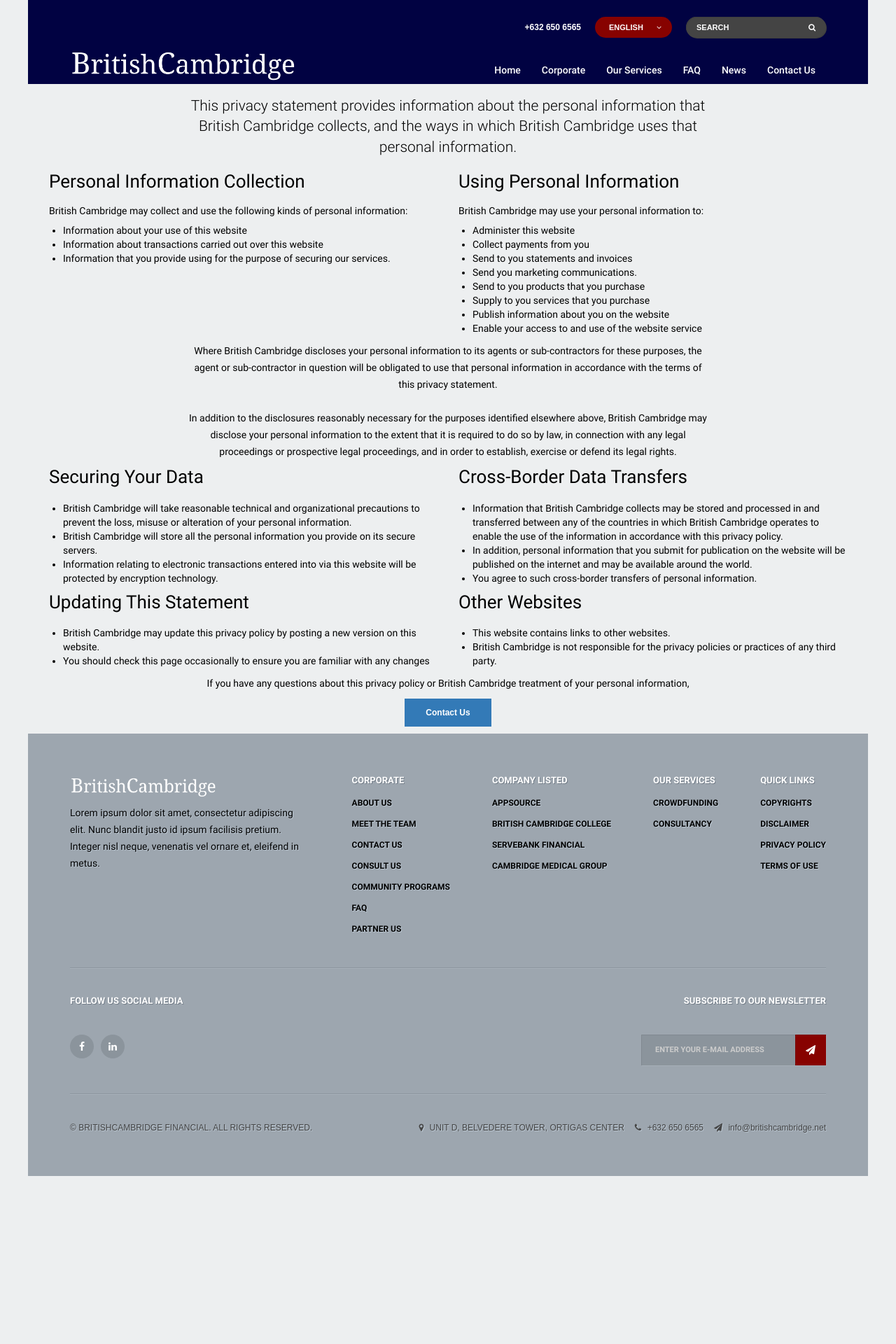
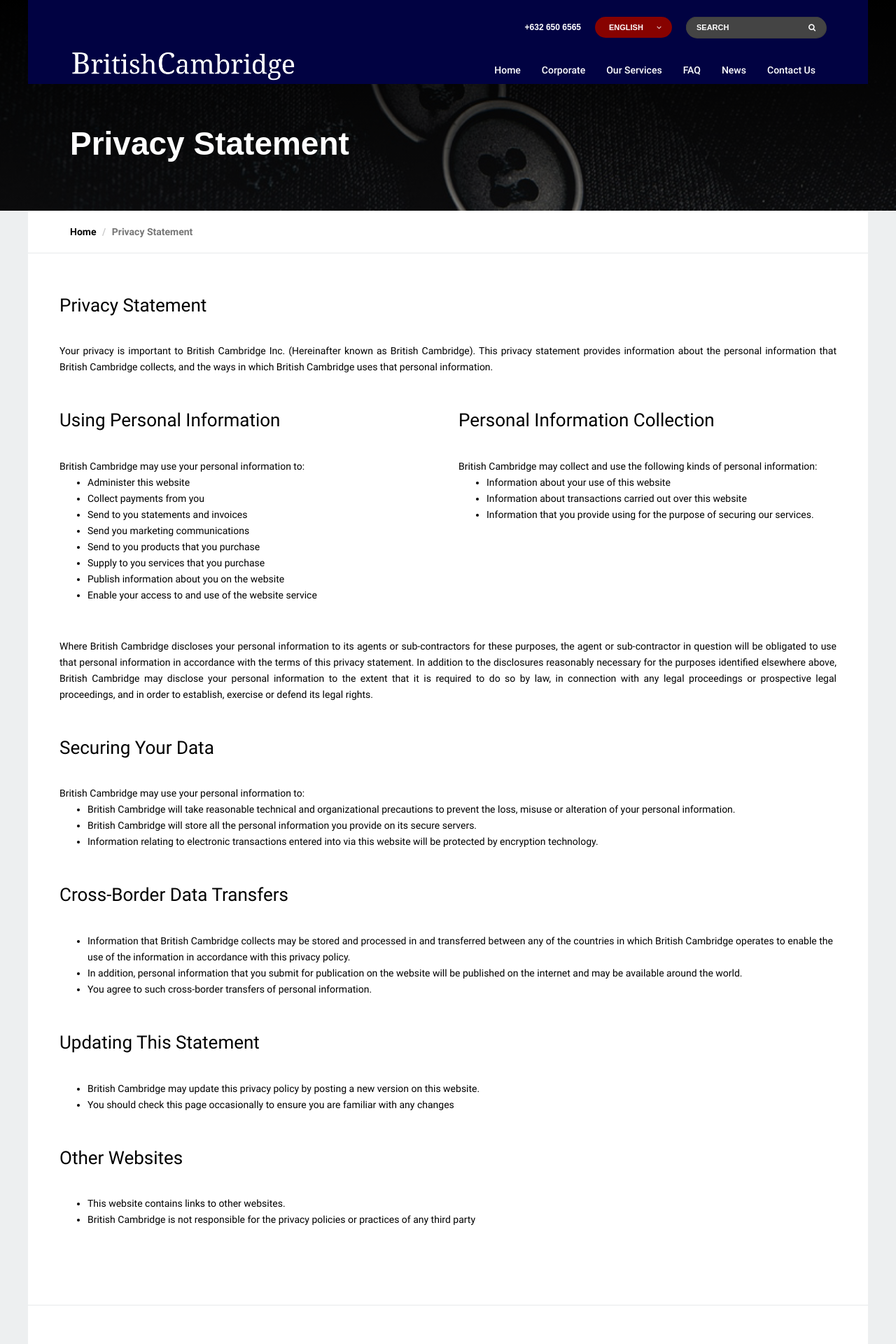
Before and after one commit to appsource-clients/britishcambridge.github.io, a Jekyll site: the page built from privacy/index.html, in a window 1280 px wide. Shown: the top 1920 px of the page at 70% size. Built offline with Jekyll 4.4.1, drawn with Linux system fonts in a browser that asks for light colours; some web fonts are replaced; Markdown is read by kramdown in place of the engine named in the settings; before the commit the page ends 1680 px from its top, so only the background shows below that; some of the changed text lies outside the part shown.

Commit message:
privacy and disclaimer

```diff
--- a/_includes/footer.html
+++ b/_includes/footer.html
@@ -52,13 +52,13 @@
 				<li>
 					<h4>QUICK LINKS</h4>
 				</li>
-				<li><a href="#!">COPYRIGHTS</a>
+				<li><a href="/copyrights/">COPYRIGHTS</a>
 				</li>
-				<li><a href="#!">DISCLAIMER</a>
+				<li><a href="/disclaimer/">DISCLAIMER</a>
 				</li>
-				<li><a href="#!">PRIVACY POLICY</a>
+				<li><a href="/privacy/">PRIVACY STATEMENT</a>
 				</li>
-				<li><a href="#!">TERMS OF USE</a>
+				<li><a href="/terms/">TERMS OF USE</a>
 				</li>
 			</ul>
 		</nav>
--- a/css/style.css
+++ b/css/style.css
@@ -335,9 +335,15 @@
 }
 
 ul {
-    list-style-type: none;
-    margin: 0;
-    padding: 0
+  list-style-type: none;
+  margin:0;
+  padding: 0;
+}
+
+ol.list-order {
+    list-style-type: disc;
+    margin:0;
+    padding-right:5px;
 }
 
 button {
--- a/privacy/index.html
+++ b/privacy/index.html
@@ -2,163 +2,130 @@
 layout: default
 ---
 
-<div class="main-container">
+<div class="site-banner">
+	<div class="banner-image">
+		<img src="/img/header-4.jpg" alt="Banner">
+	</div>
+	<div class="banner-caption shadow">
+		<div class="caption-wrapper">
+					<h1>Privacy Statement</h1>
+			</div>
+	</div>
+</div>
+</header>
+<!-- Site Header End -->
 
-	<section class="action-banner overlay">
-		<div class="container">
-			<div class="row">
-				<div class="col-md-8 col-md-offset-2 col-sm-10 col-sm-offset-1 text-center">
-					<h2 class="text-white">
-            Privacy Statement
-          </h2>
+<main>
+	<div class="site-wrapper">
+		<!-- Section Breadcrumb -->
+		<div class="site-block white" id="section-breadcrumb">
+				<ol class="breadcrumb">
+						<li><a href="#">Home</a></li>
+						<li class="active">Privacy Statement</li>
+				</ol>
 		</div>
-			</div><!--end of row-->
-		</div><!--end of container-->
-	</section>
+		<!-- Section Breadcrumb End -->
 
-  <section class="image-slider-section">
-    <div class="container">
-      <div class="row">
-        <div class="col-md-8 col-md-offset-2 col-sm-10 col-sm-offset-1 text-center">
-          <p class="lead">
-            Your privacy is important to British Cambridge Inc.<br> (Hereinafter known as British Cambridge).<br>
-            <br>
+		<!-- Section About -->
+		<section class="site-block white" id="section-about">
+			<div class="row large">
+				<div class="col-md-12">
+					<h2 class="section-title">Privacy Statement</h2>
+					<h5 class="section-desc align-justify">
+						Your privacy is important to British Cambridge Inc.
+						(Hereinafter known as British Cambridge).
 						This privacy statement provides information about the personal information that British Cambridge collects, and the ways in which British Cambridge uses that personal information.
-          </p>
+					</h5>
+					<div class="mobile-space"></div>
 				</div>
 
-      </div><!--end of row-->
-    </div><!--end of container-->
-  </section>
+				<div class="col-md-6">
+					<h2 class="section-title">Using Personal Information</h2>
+					<h5 class="section-desc align-justify">
+						British Cambridge may use your personal information to:
+						<ol class="list-order">
+							<li>Administer this website</li>
+							<li>Collect payments from you</li>
+							<li>Send to you statements and invoices</li>
+							<li>Send you marketing communications</li>
+							<li>Send to you products that you purchase</li>
+							<li>Supply to you services that you purchase</li>
+							<li>Publish information about you on the website</li>
+							<li>Enable your access to and use of the website service</li>
+						</ol>
+					</h5>
+				</div>
 
-	<section class="team-1">
-		<div class="container">
-			<div class="row space-bottom-small">
-
-				<div class="col-sm-6">
-					<div class="team-1-member">
-						<h2 class="text-left">Personal Information Collection</h2>
-						<h5 class="text-left">British Cambridge may collect and use the following kinds of personal information:</h5>
-            <p class="space-top-small text-justify">
-							<ul style="list-style-type: disc;margin-left:20px" class="text-left">
+				<div class="col-md-6">
+					<h2 class="section-title">Personal Information Collection</h2>
+					<h5 class="section-desc align-justify">
+						British Cambridge may collect and use the following kinds of personal information:
+						<ol class="list-order">
 							<li>Information about your use of this website</li>
 							<li>Information about transactions carried out over this website</li>
 							<li>Information that you provide using for the purpose of securing our services.</li>
-							</ul>
+						</ol>
+					</h5>
+				</div>
+
+				<div class="col-md-12">
+					<h5 class="section-desc align-justify">
+						Where British Cambridge discloses your personal information to its agents or sub-contractors for these purposes, the agent or sub-contractor in question will be obligated to use that personal information in accordance with the terms of this privacy statement.
+						In addition to the disclosures reasonably necessary for the purposes identified elsewhere above, British Cambridge may disclose your personal information to the extent that it is required to do so by law, in connection with any legal proceedings or prospective legal proceedings, and in order to establish, exercise or defend its legal rights.					</h5>
+					<div class="mobile-space"></div>
+				</div>
+
+				<div class="col-md-12">
+					<h2 class="section-title">Securing Your Data</h2>
+					<h5 class="section-desc align-justify">
+						British Cambridge may use your personal information to:
+						<ol class="list-order">
+							<li>British Cambridge will take reasonable technical and organizational precautions to prevent the loss, misuse or alteration of your personal information.</li>
+							<li>British Cambridge will store all the personal information you provide on its secure servers.</li>
+							<li>Information relating to electronic transactions entered into via this website will be protected by encryption technology.</li>
+						</ol>
+					</h5>
+				</div>
+
+				<div class="col-md-12">
+					<h2 class="section-title">Cross-Border Data Transfers</h2>
+					<h5 class="section-desc align-justify">
+						<ol class="list-order">
+							<li>Information that British Cambridge collects may be stored and processed in and transferred between any of the countries in which British Cambridge operates to enable the use of the information in accordance with this privacy policy.</li>
+							<li>In addition, personal information that you submit for publication on the website will be published on the internet and may be available around the world.</li>
+							<li>You agree to such cross-border transfers of personal information.</li>
+						</ol>
+					</h5>
+					<h2 class="section-title">Updating This Statement</h2>
+					<h5 class="section-desc align-justify">
+						<ol class="list-order">
+							<li>British Cambridge may update this privacy policy by posting a new version on this website.</li>
+							<li>You should check this page occasionally to ensure you are familiar with any changes</li>
+						</ol>
+					</h5>
+					<h2 class="section-title">Other Websites</h2>
+					<h5 class="section-desc align-justify">
+						<ol class="list-order">
+							<li>This website contains links to other websites.</li>
+							<li>British Cambridge is not responsible for the privacy policies or practices of any third party</li>
+						</ol>
+					</h5>
+				</div>
+			</div>
+		</section>
+
+		<section class="site-block white border-top" id="section-team">
+			<h2 class="section-title text-center"></h2>
+			<div class="row large">
+				<p class="text-center">
+					If you have any questions about this privacy policy or British Cambridge treatment of your personal information.
+				</p>
+				<p class="text-center">
+					<a href="/contact-us/" class="btn btn-black">CONTACT US</a>
 				</p>
 			</div>
 		</div>
 
-				<div class="col-sm-6">
-					<div class="team-1-member">
-						<h2 class="text-left">Using Personal Information</h2>
-						<h5 class="text-left">British Cambridge may use your personal information to:</h5>
-            <p class="space-top-small text-justify">
-							<ul style="list-style-type: disc;margin-left:20px" class="text-left">
-	              <li>Administer this website</li>
-								<li>Collect payments from you</li>
-								<li>Send to you statements and invoices</li>
-								<li>Send you marketing communications.</li>
-								<li>Send to you products that you purchase</li>
-								<li>Supply to you services that you purchase</li>
-								<li>Publish information about you on the website</li>
-								<li>Enable your access to and use of the website service</li>
-							</ul>
-            </p>
-          </div>
-				</div>
 
 	</div>
-		</div>
-	</section>
-
-	<section class="image-slider-section">
-    <div class="container">
-      <div class="row">
-        <div class="col-md-8 col-md-offset-2 col-sm-10 col-sm-offset-1 text-center">
-          <p>
-            Where British Cambridge discloses your personal information to its agents or sub-contractors for these purposes, the agent or sub-contractor in question will be obligated to use that personal information in accordance with the terms of this privacy statement.<br>
-            <br>
-						In addition to the disclosures reasonably necessary for the purposes identified elsewhere above, British Cambridge may disclose your personal information to the extent that it is required to do so by law, in connection with any legal proceedings or prospective legal proceedings, and in order to establish, exercise or defend its legal rights.
-          </p>
-        </div>
-
-      </div><!--end of row-->
-    </div><!--end of container-->
-  </section>
-
-	<section class="team-1">
-		<div class="container">
-			<div class="row space-bottom-small">
-				<div class="col-sm-6">
-					<div class="team-1-member">
-						<h2 class="text-left">Securing Your Data</h2>
-            <p class="space-top-small text-justify">
-							<ul style="list-style-type: disc;margin-left:20px" class="text-left">
-	              <li>British Cambridge will take reasonable technical and organizational precautions to prevent the loss, misuse or alteration of your personal information.</li>
-								<li>British Cambridge will store all the personal information you provide on its secure servers.</li>
-								<li>Information relating to electronic transactions entered into via this website will be protected by encryption technology.</li>
-							</ul>
-            </p>
-          </div>
-				</div>
-
-				<div class="col-sm-6">
-					<div class="team-1-member">
-						<h2 class="text-left">Cross-Border Data Transfers</h2>
-            <p class="space-top-small text-left">
-							<ul style="list-style-type: disc;margin-left:20px" class="text-left">
-	              <li>Information that British Cambridge collects may be stored and processed in and transferred between any of the countries in which British Cambridge operates to enable the use of the information in accordance with this privacy policy.</li>
-								<li>In addition, personal information that you submit for publication on the website will be published on the internet and may be available around the world.</li>
-								<li>You agree to such cross-border transfers of personal information.</li>
-							</ul>
-            </p>
-          </div>
-				</div>
-
-				<div class="col-sm-6">
-					<div class="team-1-member">
-						<h2 class="text-left">Updating This Statement</h2>
-            <p class="space-top-small text-left">
-							<ul style="list-style-type: disc;margin-left:20px" class="text-left">
-	              <li>British Cambridge may update this privacy policy by posting a new version on this website.</li>
-								<li>You should check this page occasionally to ensure you are familiar with any changes</li>
-							</ul>
-            </p>
-          </div>
-				</div>
-
-				<div class="col-sm-6">
-					<div class="team-1-member">
-						<h2 class="text-left">Other Websites</h2>
-            <p class="space-top-small text-left">
-							<ul style="list-style-type: disc;margin-left:20px" class="text-left">
-	              <li>This website contains links to other websites.</li>
-								<li>British Cambridge is not responsible for the privacy policies or practices of any third party.</li>
-							</ul>
-            </p>
-          </div>
-				</div>
-
-			</div>
-		</div>
-	</section>
-
-	<section class="image-slider-section">
-    <div class="container">
-      <div class="row">
-        <div class="col-md-8 col-md-offset-2 col-sm-10 col-sm-offset-1 text-center">
-          <p>
-						If you have any questions about this privacy policy or British Cambridge treatment of your personal information,
-          </p>
-					<p>
-						<a type="button" class="btn btn-primary">Contact Us</a>
-					</p>
-        </div>
-
-      </div><!--end of row-->
-    </div><!--end of container-->
-  </section>
-
-
-</div>
+</main>
```
Also changed, not shown: disclaimer/index.html (+40 -50 lines), img/header-4.jpg (added). Lines whose indentation alone changed are shown as unchanged.
